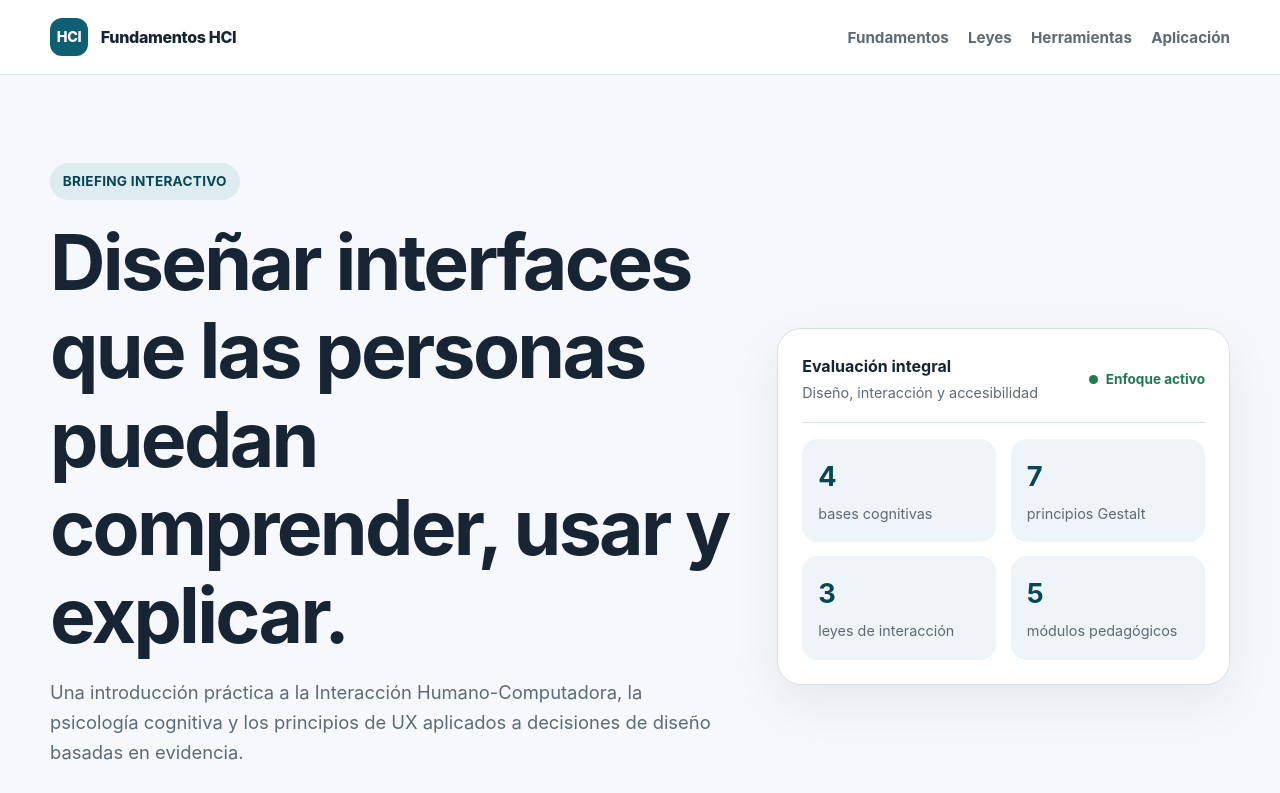
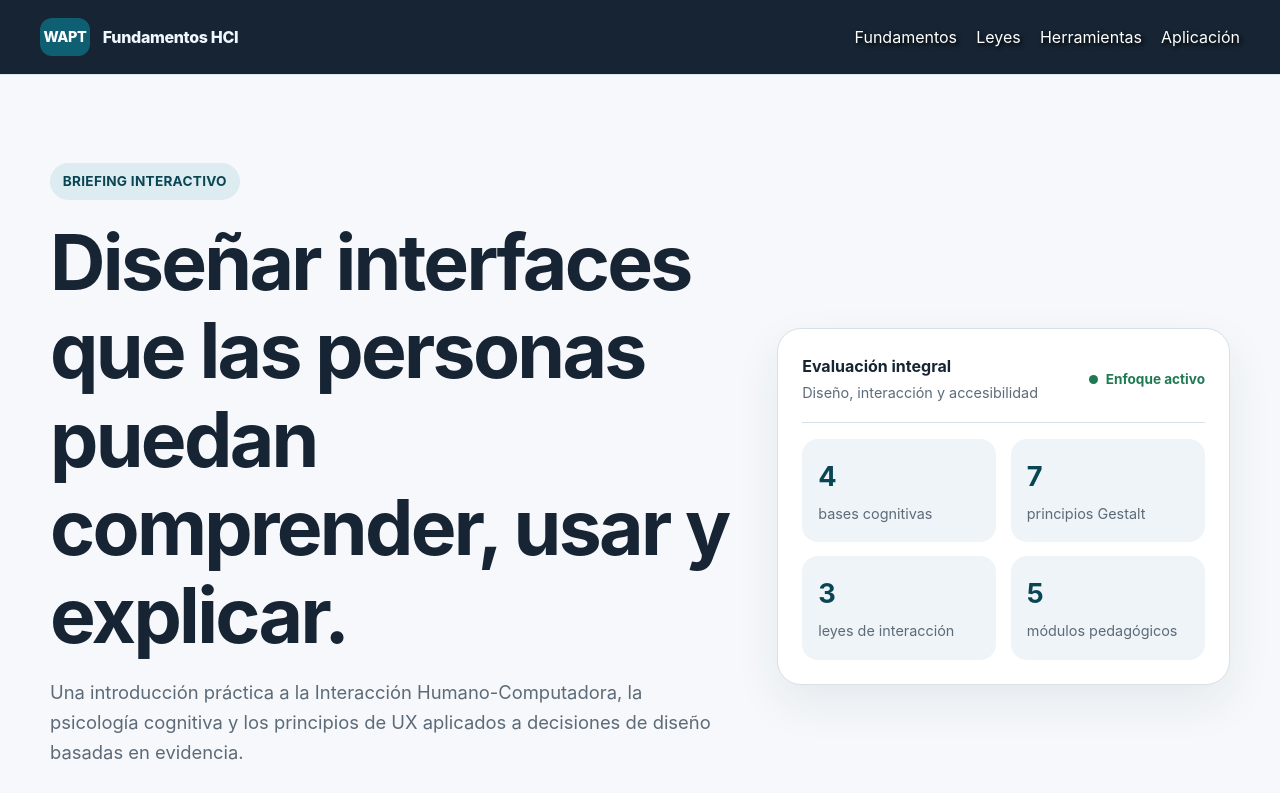
Before and after one commit to WilliamAPT/septimoiuc, a plain HTML site: page index.html in a window 1280 px wide. Shown: the top 793 px of the page. Drawn offline with Linux system fonts and the light colour scheme.

Commit message:
Actualizacion de estilos del nav menu inicial

```diff
--- a/css/estilos.css
+++ b/css/estilos.css
@@ -81,10 +81,13 @@ select {
 
 .nav {
     min-height: 74px;
+    width: 100%;
     display: flex;
     align-items: center;
     justify-content: space-between;
-    gap: 1.5rem;
+    gap: 10 rem;
+    background-color: #162433;
+    padding: 0 40px;
 }
 
 .brand {
@@ -97,13 +100,13 @@ select {
 }
 
 .brand-mark {
-    width: 38px;
+    width: 50px;
     height: 38px;
     display: grid;
     place-items: center;
     border-radius: 12px;
     background: var(--primary);
-    color: #fff;
+    color: #ffffff;
     font-size: .9rem;
 }
 
@@ -117,14 +120,17 @@ select {
 }
 
 .nav-links a {
+    display: inline-block;
+    color: white;
     text-decoration: none;
-    color: var(--muted);
-    font-weight: 650;
-    font-size: .95rem;
+    text-shadow: 2px 2px 4px #000;
+    transition: all 0.3s ease;
 }
 
 .nav-links a:hover {
-    color: var(--primary);
+    transform: scale(1.2);
+    color: #00d9ff;
+    text-shadow: 0 0 10px #00d9ff;
 }
 
 .hero {
--- a/index.html
+++ b/index.html
@@ -13,8 +13,8 @@
   <header class="site-header">
     <div class="container nav">
       <a class="brand" href="#inicio" aria-label="Inicio, Fundamentos HCI">
-        <span class="brand-mark" aria-hidden="true">HCI</span>
-        <span>Fundamentos HCI</span>
+        <span class="brand-mark" aria-hidden="true">WAPT</span>
+        <span style="color: aliceblue;">Fundamentos HCI</span>
       </a>
       <nav aria-label="Navegación principal">
         <ul class="nav-links">
```
